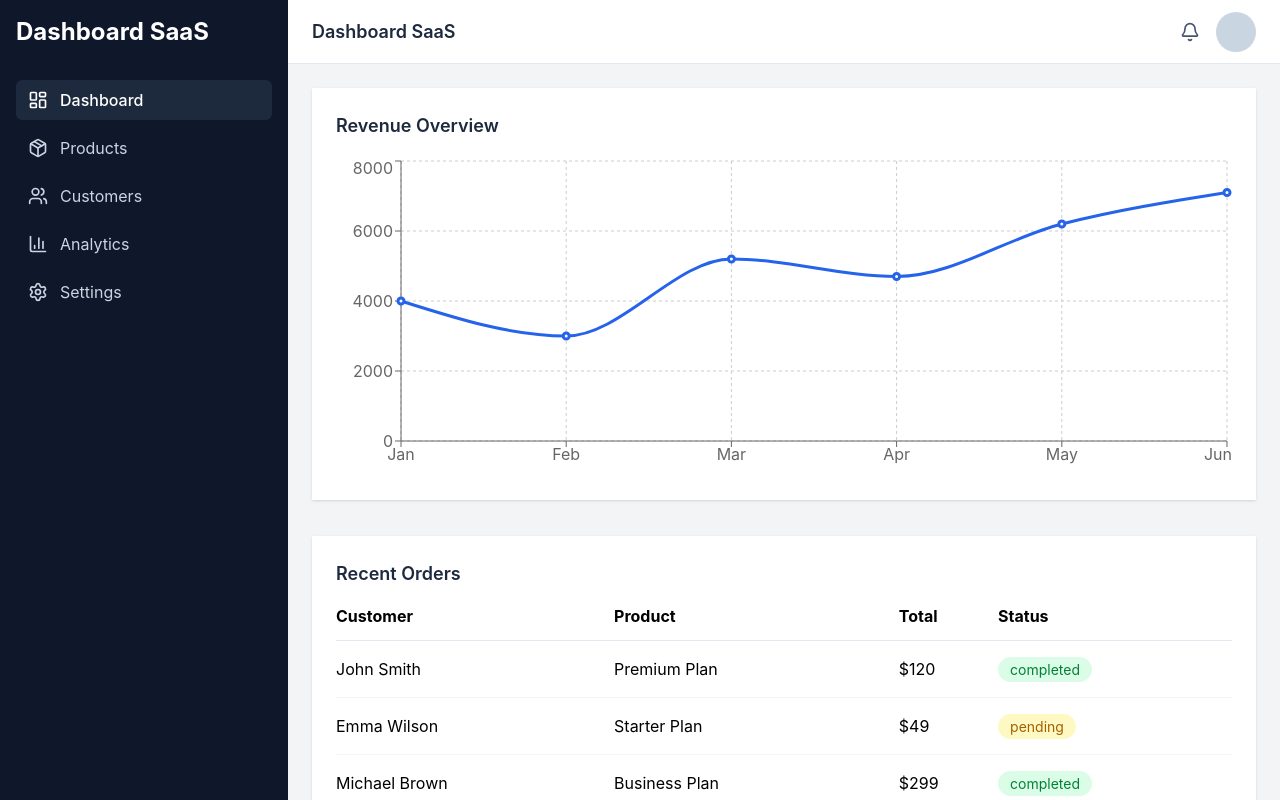
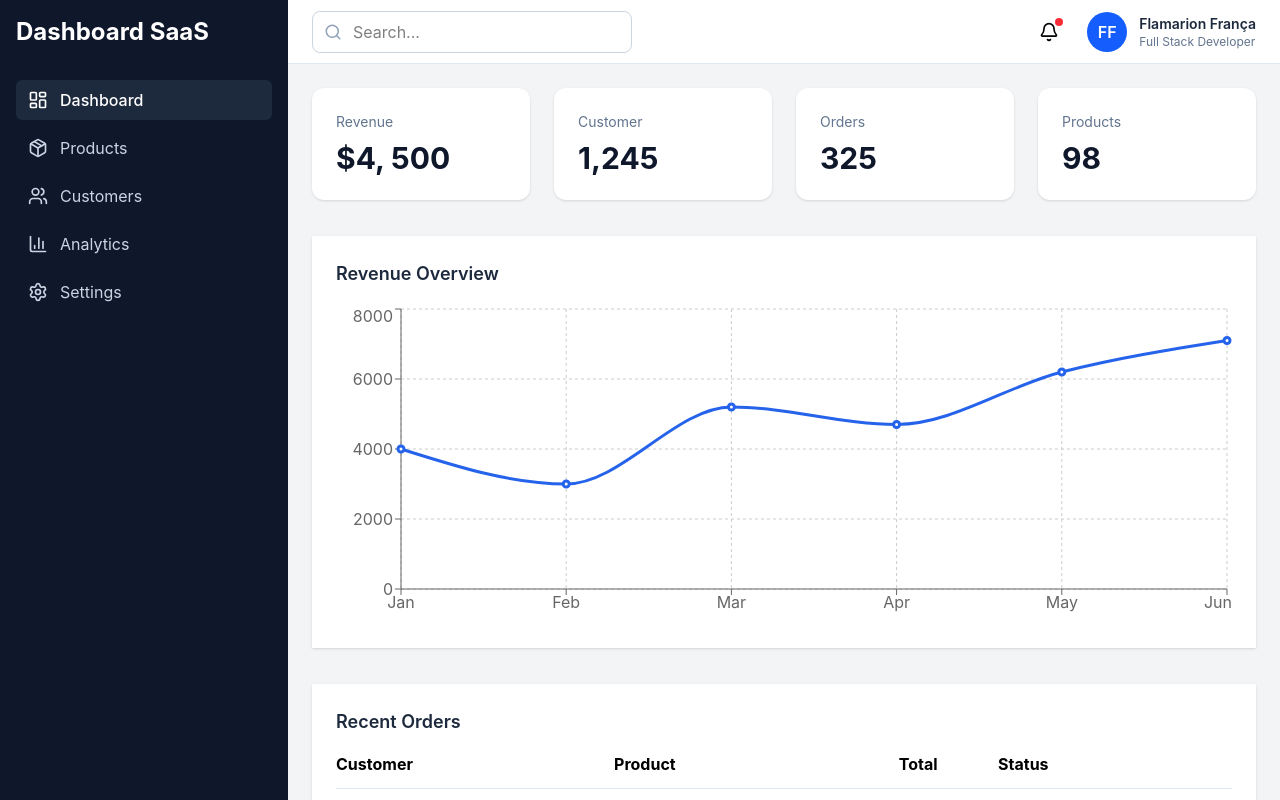
Before and after one commit to GazuaDev8417/dashboard-project, a React (Vite) app: page / in a window 1280 px wide. Shown: the top 800 px of the page. Built offline with nearby package versions, Linux system fonts and the light colour scheme.

Commit message:
task: explnation of elements

```diff
--- a/src/components/layout/Header.tsx
+++ b/src/components/layout/Header.tsx
@@ -1,23 +1,45 @@
-import { Bell } from "lucide-react"
+import { Bell, Search } from "lucide-react"
 
 
 export default function Header(){
     return(
         <header className="flex h-16 items-center justify-between border-b border-slate-200 bg-white px-6">
-            {/* left side */}
-            <div>
-                <h1 className="text-lg font-semibold text-slate-800">
-                    Dashboard SaaS
-                </h1>
+            {/* Search */}
+            <div className="relative w-80">
+                <Search
+                    size={18}
+                    className="absolute left-3 top-1/2 -translate-y-1/2 text-slate-400"/>
+
+                <input
+                    type='text'
+                    placeholder="Search..."
+                    className="w-full rounded-lg border border-slate-300 py-2 pl-10 pr-4 outline-none transition focus:border-blue-500"/>
             </div>
 
+
             {/* right side */}
-            <div className="flex items-center gap-4">
-                <Bell
-                    size={20}
-                    className="cursor-pointer text-slate-600 hover:text-slate-900"/>
+            <div className="flex items-center gap-5">
+                <button className="relative rounded-full p-2 transition hover:bg-slate-100">
+                    <Bell size={20}/>
 
-                <div className="h-10 w-10 rounded-full bg-slate-300"/>
+                    <span className="absolute right-1 top-1 h-2 w-2 rounded-full bg-red-500"/>
+                </button>
+
+                <div className="flex items-center gap-3">
+                    <div className="flex h-10 w-10 items-center justify-center rounded-full bg-blue-600 font-semibold text-white">
+                        FF
+                    </div>
+
+                    <div>
+                        <p className="text-sm font-semibold text-slate-800">
+                            Flamarion França
+                        </p>
+
+                        <p className="text-xs text-slate-500">
+                            Full Stack Developer
+                        </p>
+                    </div>
+                </div>
             </div>
         </header>
     )
--- a/src/pages/dashboard/DashboardPage.tsx
+++ b/src/pages/dashboard/DashboardPage.tsx
@@ -1,12 +1,42 @@
 import RecentOrdersTable from "@/components/dashboard/RecentOrdersTable"
 import DashboardWidget from "@/components/dashboard/DashboardWidget"
 import SalesChart from "@/components/dashboard/SalesChart"
+import StatCard from "@/components/ui/StatCard"
+
+
+
+const statistics = [
+    {
+        title: 'Revenue',
+        value: '$4, 500'
+    },
+    {
+        title: 'Customer',
+        value: '1,245'
+    },
+    {
+        title: 'Orders',
+        value: '325'
+    },
+    {
+        title: 'Products',
+        value: '98'
+    }
+]
 
 
 
 export default function DashboardPage(){
     return(
         <section className="space-y-9">
+            <div className="grid gap-6 md:grid-cols-2 xl:grid-cols-4">
+                {statistics.map((stat) => (
+                    <StatCard
+                        key={stat.title}
+                        title={stat.title}
+                        value={stat.value}/>
+                ))}
+            </div>
             <DashboardWidget title="Revenue Overview">
                 <SalesChart/>
             </DashboardWidget>
```
